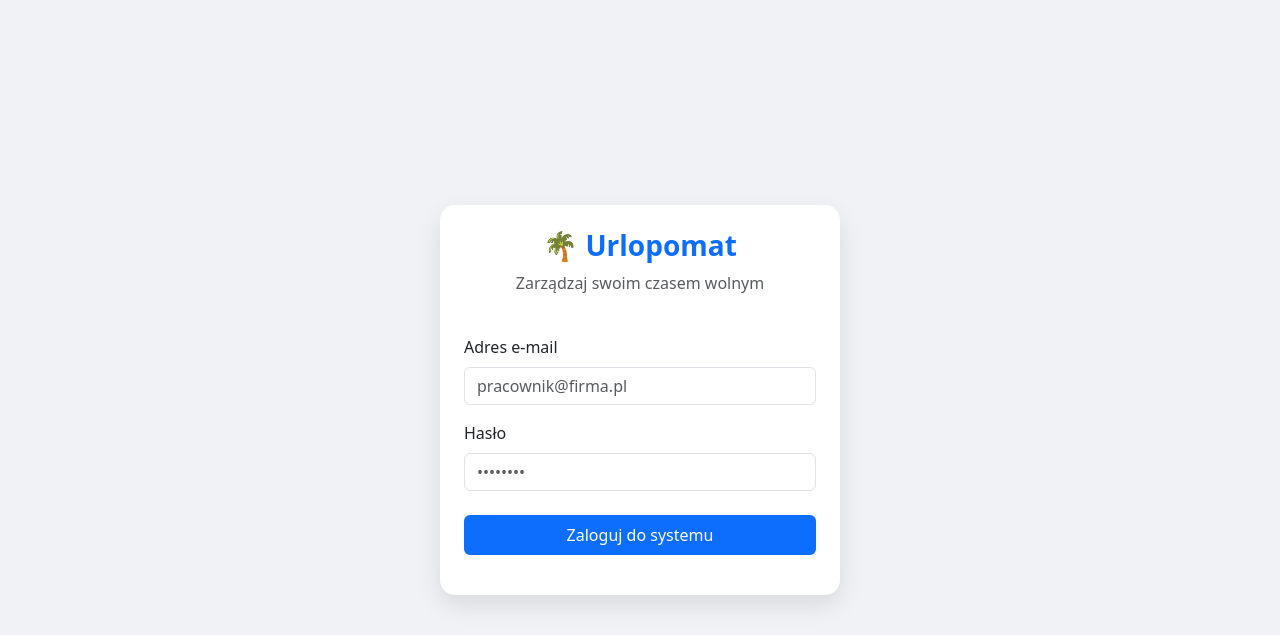
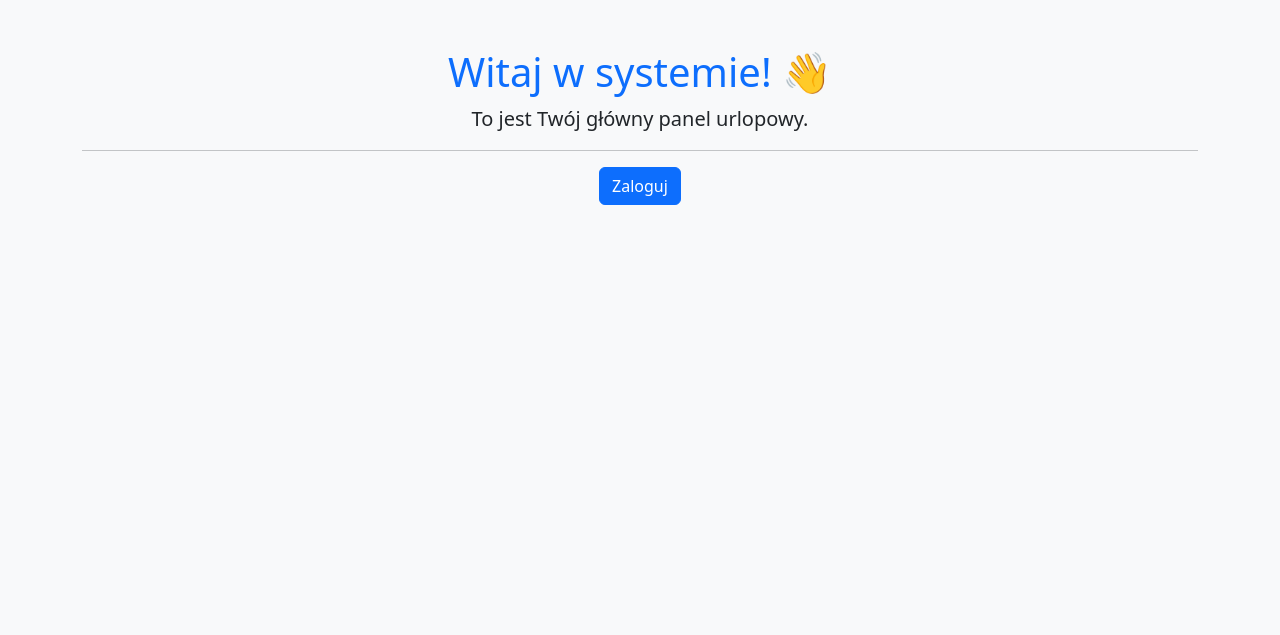
Before and after one commit to AgaMiki/Urlopomat-1, a Django app: page / in a window 1280 px wide. Shown: the top 635 px of the page. Run offline with Django 4.2, Linux system fonts and the light colour scheme.

Commit message:
update 3
The website with urlop, login, urlopomat

```diff
--- a/Info.txt
+++ b/Plan/Info.txt
@@ -3,8 +3,8 @@ Wpisz w terminal by odpalić serwer:
 .\urlop.venv\Scripts\Activate.ps1
 2. Uruchom serwer Django
 python manage.py runserver
-
-
+---------------------------------------------------------
+Tutaj możecie pisać co mam dodać itp.
 Lista zadań :
 ->Odpalić baze danych
 -> stworzyć strone główną:
--- a/Python/templates/main/urlopomat.html
+++ b/Python/templates/urlopomat/urlopomat.html
@@ -7,10 +7,11 @@
 </head>
 <body class="bg-light d-flex align-items-center justify-content-center" style="height: 100vh;">
 
+
     <div class="text-center">
         <h1 class="display-3 text-primary">Witaj! 👋</h1>
         <p class="lead">Zalogowałaś się pomyślnie do systemu Urlopomat.</p>
-        <a href="/" class="btn btn-secondary mt-3">Wyloguj się</a>
+       <a href="{% url 'urlop_dashboard' %}" class="btn btn-secondary">Wyloguj (powrót)</a>
     </div>
 
 </body>
--- /dev/null
+++ b/Python/templates/web/urlop.html
@@ -0,0 +1,16 @@
+<!DOCTYPE html>
+<html lang="pl">
+<head>
+    <meta charset="UTF-8">
+    <title>Panel Urlopowy</title>
+    <link href="https://cdn.jsdelivr.net/npm/bootstrap@5.3.0/dist/css/bootstrap.min.css" rel="stylesheet">
+</head>
+<body class="bg-light p-5">
+    <div class="container text-center">
+        <h1 class="text-primary">Witaj w systemie! 👋</h1>
+        <p class="lead">To jest Twój główny panel urlopowy.</p>
+        <hr>
+        <a href="{% url 'login' %}" class="btn btn-primary">Zaloguj</a>
+    </div>
+</body>
+</html>
--- a/Python/urls.py
+++ b/Python/urls.py
@@ -1,7 +1,8 @@
 from django.urls import path
-from views import login_view, urlop_view
+from views import login_view, urlop_view, urlopomat_view
 
 urlpatterns = [
-    path('', login_view, name='login'), # Strona logowania
-    path('urlop/', urlop_view, name='urlop_dashboard'), # Strona docelowa po zalogowaniu
+    path('', urlop_view, name='urlop_dashboard'),       # Strona 1: urlop.html
+    path('login/', login_view, name='login'),            # Strona 2: index.html
+    path('panel/', urlopomat_view, name='urlopomat'),    # Strona 3: urlopomat.html
 ]
--- a/Python/views.py
+++ b/Python/views.py
@@ -6,12 +6,16 @@ def login_view(request):
         email = request.POST.get('email')
         password = request.POST.get('password')
 
-        if email == "agata@wp.pl" and password == "agata":  # Sprawdzenie poprawności danych logowania
-            return redirect('urlop_dashboard') # Przekierowanie do widoku urlop_view po poprawnym logowaniu
+        if email == "agata@wp.pl" and password == "agata":
+            # Po poprawnym zalogowaniu idziesz na stronę 3
+            return redirect('urlopomat')
         else:
             messages.error(request, "Nieprawidłowy e-mail lub hasło.")
 
     return render(request, 'login/index.html')
+def urlop_view(request):
+    # Teraz to jest strona główna (z napisem "Witaj")
+    return render(request, 'web/urlop.html')
 
-def urlop_view(request):
-    return render(request, 'main/urlopomat.html') # Renderowanie szablonu urlopomat.html po zalogowaniu
+def urlopomat_view(request):
+    return render(request, 'urlopomat/urlopomat.html') # Renderowanie szablonu urlopomat.html po zalogowaniu
```
